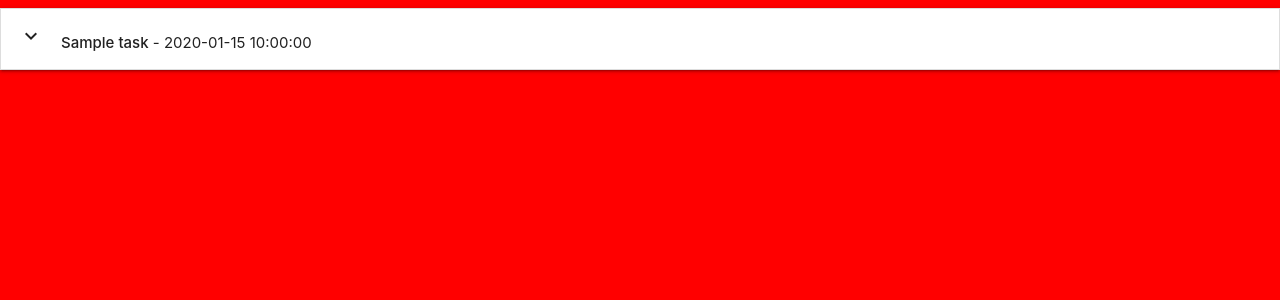
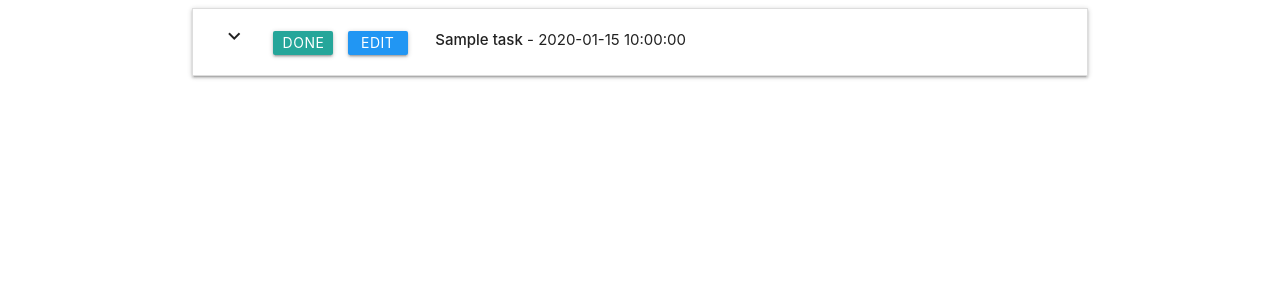
Before and after one commit to morphy80/task_manager, a Flask app: page / in a window 1280 px wide. Shown: the top 300 px of the page. Run offline with Flask 2, Linux system fonts and the light colour scheme; a database or web service that is not in the repository returns one stand-in record (values such as "Sample title"); some libraries are stand-ins or nearby versions.

Commit message:
editing a task and some styles

```diff
--- a/requirements.txt
+++ b/requirements.txt
@@ -1,4 +1,7 @@
 click==7.1.2
+dnspython==1.16.0
 Flask==1.1.2
+Flask-PyMongo==2.3.0
 itsdangerous==1.1.0
+pymongo==3.10.1
 Werkzeug==1.0.1
--- a/static/css/style.css
+++ b/static/css/style.css
@@ -1,3 +1,11 @@
-body {
-    background-color: red;
+.btn_small {
+    height: 24px;
+    width: 60px;
+    line-height: 24px;
+    margin: 5px 5px;
+    padding: 0 0.5em;
 }
+
+.task_header {
+    margin-top: 5px;
+}
--- a/templates/base.html
+++ b/templates/base.html
@@ -12,8 +12,9 @@
 </head>
 
 <body>
-	{% block content %}
-	{% endblock %}
+	<div class="container">
+        {% block content %} {% endblock %}
+    </div>
 
     <script src="https://cdnjs.cloudflare.com/ajax/libs/jquery/3.5.1/jquery.min.js"></script>
     <script src="https://cdnjs.cloudflare.com/ajax/libs/materialize/1.0.0/js/materialize.min.js"></script>
--- a/templates/tasks.html
+++ b/templates/tasks.html
@@ -1,20 +1,26 @@
-{% extends 'base.html' %}
+{% extends 'base.html'%}
 {% block content %}
+<div class="row">
     <ul class="collapsible" data-collapsible="accordion">
         {% for task in tasks %}
         <li>
             <div class="collapsible-header">
-
-                <div class=" task_header col s9">
-                    <i class="material-icons">expand_more</i><strong>{{task.task_name}}</strong> - {{task.due_date}}
+                <div class="col s3">
+                    <i class="material-icons">expand_more</i>
+                    <a class="waves-effect waves-light btn btn_small">Done</a>
+                    <a class="waves-effect waves-light btn btn_small blue">Edit</a>
+                </div>
+                <div class="task_header col s9">
+                    <strong>{{task.task_name}}</strong> - {{task.due_date}}
                 </div>
             </div>
             <div class="collapsible-body">
                 <span>
-                    {{task.task_description}}
-                </span>
+                {{task.task_description}}
+            </span>
             </div>
         </li>
         {% endfor %}
     </ul>
+</div>
 {% endblock %}
```
